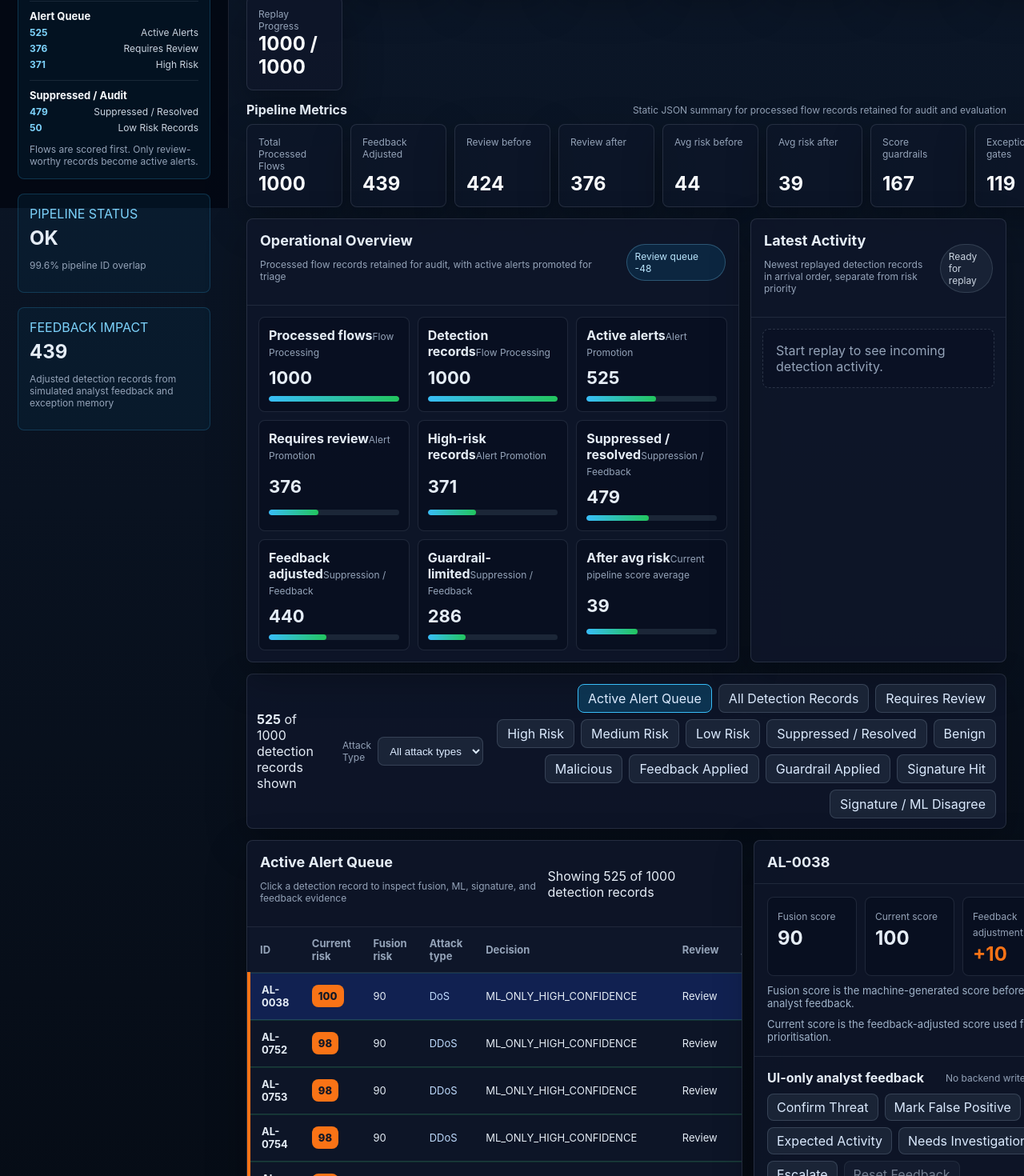
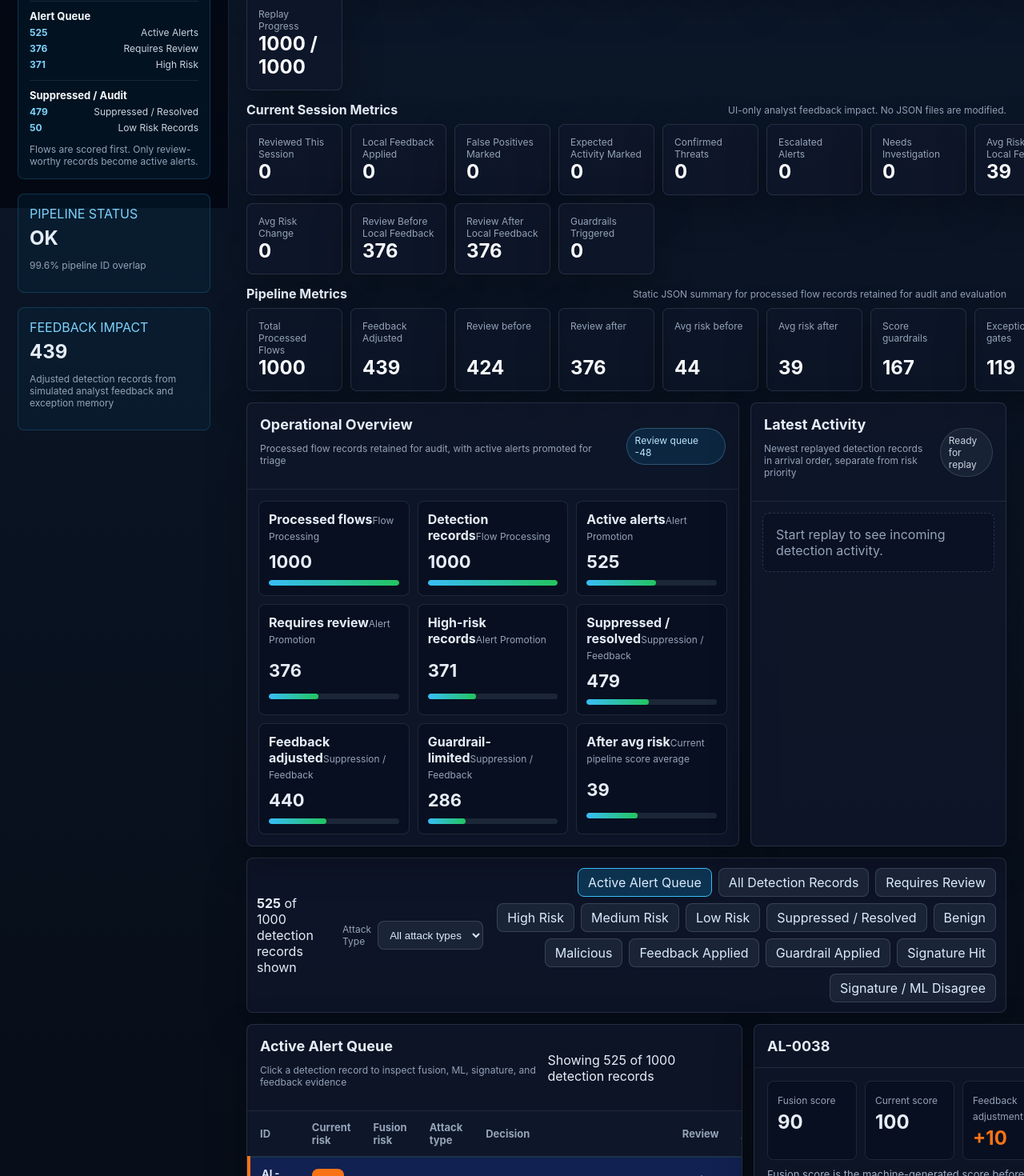
Before and after one commit to LCK0629/ids-dashboard, a React (Vite) app in the folder dashboard/: page / in a window 1280 px wide. Shown: the part 540-2010 px from the top of the page at 80% size. Built offline with nearby package versions, Linux system fonts and the light colour scheme.

Commit message:
Strengthen Stage 6 human feedback impact

```diff
--- a/dashboard/src/App.tsx
+++ b/dashboard/src/App.tsx
@@ -263,7 +263,9 @@ export default function App() {
         )}
 
         {activeView === 'investigations' && <InvestigationsPanel alert={selectedAlert} />}
-        {activeView === 'feedback' && <FeedbackSummaryPanel summary={feedbackSummary} />}
+        {activeView === 'feedback' && (
+          <FeedbackSummaryPanel sessionKpis={sessionKpis} summary={feedbackSummary} />
+        )}
         {activeView === 'reports' && (
           <ReportsPanel feedbackSummary={feedbackSummary} fusionSummary={fusionSummary} />
         )}
--- a/dashboard/src/components/AlertDetailPanel.tsx
+++ b/dashboard/src/components/AlertDetailPanel.tsx
@@ -61,6 +61,15 @@ export function AlertDetailPanel({ alert, onApplyFeedback, onResetFeedback }: Al
     : isSuppressedOrResolved(alert)
       ? 'This record is retained for auditability but is not part of the default active alert queue.'
       : 'This record is retained for audit and evaluation. It is not necessarily an active alert unless promoted by risk score, signature evidence, fusion decision, or analyst-review requirement.';
+  const originalPipelineRisk = Number(alert.stage5CurrentRiskScore ?? alert.currentRiskScore ?? 0);
+  const interactiveCurrentRisk = Number(alert.currentRiskScore ?? 0);
+  const interactiveAdjustment = interactiveCurrentRisk - originalPipelineRisk;
+  const reviewBefore = Boolean(alert.stage5RequiresAnalystReview ?? alert.requiresAnalystReview);
+  const reviewAfter = Boolean(alert.requiresAnalystReview);
+  const guardrailResult = alert.localGuardrailMessage
+    || (alert.feedbackGuardrailsApplied?.length
+      ? `Existing pipeline guardrails: ${alert.feedbackGuardrailsApplied.join(', ')}`
+      : 'No guardrail triggered in this session.');
 
   return (
     <aside className="panel detail-panel">
@@ -77,6 +86,27 @@ export function AlertDetailPanel({ alert, onApplyFeedback, onResetFeedback }: Al
         onApplyFeedback={(action) => onApplyFeedback?.(alert, action)}
         onResetFeedback={() => onResetFeedback?.(alert)}
       />
+
+      <EvidenceBlock title="Feedback Impact">
+        <div className="detail-grid">
+          <DetailItem label="Before feedback">{formatScore(originalPipelineRisk)}</DetailItem>
+          <DetailItem label="After feedback">{formatScore(interactiveCurrentRisk)}</DetailItem>
+          <DetailItem label="Fusion risk score">{formatScore(alert.fusionRiskScore)}</DetailItem>
+          <DetailItem label="Score adjustment">
+            {interactiveAdjustment > 0 ? `+${interactiveAdjustment}` : interactiveAdjustment}
+          </DetailItem>
+          <DetailItem label="Review status before">{value(reviewBefore)}</DetailItem>
+          <DetailItem label="Review status after">{value(reviewAfter)}</DetailItem>
+          <DetailItem label="Local analyst feedback">{value(alert.localFeedbackLabel)}</DetailItem>
+          <DetailItem label="Guardrail result">{guardrailResult}</DetailItem>
+        </div>
+        <p>
+          {alert.localFeedbackReason || 'No local analyst feedback applied in this session.'}
+        </p>
+        <p className="helper-text">
+          Human feedback changes local dashboard priority only. No JSON files are modified and no model retraining is performed.
+        </p>
+      </EvidenceBlock>
 
       <EvidenceBlock title="Identity">
         <div className="detail-grid">
--- a/dashboard/src/components/AlertQueue.tsx
+++ b/dashboard/src/components/AlertQueue.tsx
@@ -21,6 +21,7 @@ function classNameForAlert(alert: FeedbackAdjustedAlert, selected: boolean): str
   if (isHighRisk(alert)) classes.push('high-risk');
   if (isAdjusted(alert)) classes.push('adjusted');
   if (requiresReview(alert)) classes.push('review');
+  if (alert.localGuardrailMessage || Boolean(alert.feedbackGuardrailsApplied?.length)) classes.push('guardrail');
   return classes.join(' ');
 }
 
--- a/dashboard/src/components/FeedbackSummaryPanel.tsx
+++ b/dashboard/src/components/FeedbackSummaryPanel.tsx
@@ -1,16 +1,18 @@
 import type { FeedbackEvaluationSummary } from '../types/alerts';
+import type { SessionKpis } from '../types/feedback';
 import { formatScore } from '../utils/alertFilters';
 
 interface FeedbackSummaryPanelProps {
   summary: FeedbackEvaluationSummary;
+  sessionKpis: SessionKpis;
 }
 
 function value(input: number | undefined): string {
   return input === undefined ? 'N/A' : String(input);
 }
 
-export function FeedbackSummaryPanel({ summary }: FeedbackSummaryPanelProps) {
-  const metrics = [
+export function FeedbackSummaryPanel({ summary, sessionKpis }: FeedbackSummaryPanelProps) {
+  const pipelineMetrics = [
     ['Records adjusted', value(summary.alertsAdjusted)],
     ['Direct feedback count', value(summary.directFeedbackAppliedCount)],
     ['Exception memory applied', value(summary.exceptionMemoryAppliedCount)],
@@ -20,6 +22,16 @@ export function FeedbackSummaryPanel({ summary }: FeedbackSummaryPanelProps) {
     ['Review queue after', value(summary.reviewQueueAfter)],
     ['Average risk before', formatScore(summary.averageRiskBeforeFeedback)],
     ['Average risk after', formatScore(summary.averageRiskAfterFeedback)],
+  ];
+  const sessionMetrics = [
+    ['Local feedback applied', value(sessionKpis.localFeedbackApplied)],
+    ['Confirmed threats', value(sessionKpis.confirmedThreats)],
+    ['False positives marked', value(sessionKpis.falsePositivesMarked)],
+    ['Expected activity marked', value(sessionKpis.expectedActivityMarked)],
+    ['Needs investigation', value(sessionKpis.needsInvestigation)],
+    ['Escalated alerts', value(sessionKpis.escalatedAlerts)],
+    ['Average risk change', formatScore(sessionKpis.averageRiskChange)],
+    ['Guardrails triggered', value(sessionKpis.guardrailsTriggered)],
   ];
 
   return (
@@ -31,8 +43,34 @@ export function FeedbackSummaryPanel({ summary }: FeedbackSummaryPanelProps) {
         </div>
         <span className="impact-pill">No live write-back</span>
       </div>
+      <div className="explain-panel">
+        <h3>Human Feedback Loop</h3>
+        <p>
+          Analyst feedback can raise or lower local priority, update review status, reorder the active queue, and update
+          the current session metrics. Guardrails prevent unsafe suppression of critical, Infiltration, or conflicting-evidence records.
+        </p>
+        <p>
+          UI-only analyst feedback. No backend write-back. No JSON files are modified. No model retraining is performed.
+        </p>
+      </div>
+      <div className="kpi-title feedback-panel-title">
+        <strong>Pipeline Feedback Summary</strong>
+        <span>Offline feedback and exception memory already applied to the static pipeline output</span>
+      </div>
       <div className="metric-grid">
-        {metrics.map(([label, metric]) => (
+        {pipelineMetrics.map(([label, metric]) => (
+          <article className="metric-card" key={label}>
+            <span>{label}</span>
+            <strong>{metric}</strong>
+          </article>
+        ))}
+      </div>
+      <div className="kpi-title feedback-panel-title">
+        <strong>Current Session Feedback Summary</strong>
+        <span>Interactive local feedback applied only inside this browser session</span>
+      </div>
+      <div className="metric-grid">
+        {sessionMetrics.map(([label, metric]) => (
           <article className="metric-card" key={label}>
             <span>{label}</span>
             <strong>{metric}</strong>
@@ -42,8 +80,8 @@ export function FeedbackSummaryPanel({ summary }: FeedbackSummaryPanelProps) {
       <div className="explain-panel">
         <h3>Interpretation</h3>
         <p>
-          Feedback is simulated in the pipeline. The dashboard displays the resulting priority changes, but it does not
-          write analyst decisions back to the JSON files.
+          The pipeline simulates feedback and exception memory offline. The dashboard adds UI-only feedback controls so
+          an analyst can test how feedback affects priority during the current session.
         </p>
         <p>
           The dashboard includes interactive controls for simulated feedback input and detection record replay.
--- a/dashboard/src/components/KpiCards.tsx
+++ b/dashboard/src/components/KpiCards.tsx
@@ -45,6 +45,21 @@ export function KpiCards({
     ['Exception trust gates', metric(feedbackSummary.exceptionRejectedByTrustGateCount)],
     ['Prediction ID overlap', formatPercent(fusionSummary.idAlignmentSummary?.overlapRateAgainstStage2)],
   ];
+  const sessionImpactCards = [
+    ['Reviewed This Session', metric(sessionKpis.reviewedInSession)],
+    ['Local Feedback Applied', metric(sessionKpis.localFeedbackApplied)],
+    ['False Positives Marked', metric(sessionKpis.falsePositivesMarked)],
+    ['Expected Activity Marked', metric(sessionKpis.expectedActivityMarked)],
+    ['Confirmed Threats', metric(sessionKpis.confirmedThreats)],
+    ['Escalated Alerts', metric(sessionKpis.escalatedAlerts)],
+    ['Needs Investigation', metric(sessionKpis.needsInvestigation)],
+    ['Avg Risk Before Local Feedback', formatScore(sessionKpis.averageRiskBeforeLocalFeedback)],
+    ['Avg Risk After Local Feedback', formatScore(sessionKpis.averageRiskAfterLocalFeedback)],
+    ['Avg Risk Change', formatScore(sessionKpis.averageRiskChange)],
+    ['Review Before Local Feedback', metric(sessionKpis.reviewRequiredBeforeLocalFeedback)],
+    ['Review After Local Feedback', metric(sessionKpis.reviewRequiredAfterLocalFeedback)],
+    ['Guardrails Triggered', metric(sessionKpis.guardrailsTriggered)],
+  ];
 
   return (
     <section className="kpi-section" aria-label="Dashboard KPIs">
@@ -54,6 +69,18 @@ export function KpiCards({
       </div>
       <div className="kpi-grid">
         {sessionCards.map(([label, value]) => (
+          <article className="kpi-card" key={label}>
+            <span>{label}</span>
+            <strong>{value}</strong>
+          </article>
+        ))}
+      </div>
+      <div className="kpi-title secondary">
+        <strong>Current Session Metrics</strong>
+        <span>UI-only analyst feedback impact. No JSON files are modified.</span>
+      </div>
+      <div className="kpi-grid session-impact">
+        {sessionImpactCards.map(([label, value]) => (
           <article className="kpi-card" key={label}>
             <span>{label}</span>
             <strong>{value}</strong>
--- a/dashboard/src/styles.css
+++ b/dashboard/src/styles.css
@@ -215,6 +215,10 @@ button {
 
 .alert-row.adjusted {
   box-shadow: inset 0 0 0 1px rgba(34, 197, 94, 0.15);
+}
+
+.alert-row.guardrail {
+  box-shadow: inset 0 0 0 1px rgba(251, 146, 60, 0.22);
 }
 
 .alert-row.review .risk-badge {
@@ -923,6 +927,10 @@ button {
   color: #fed7aa;
 }
 
+.feedback-panel-title {
+  padding: 0 16px;
+}
+
 /* Latest replay activity */
 .operations-top-grid {
   display: grid;
--- a/dashboard/src/types/alerts.ts
+++ b/dashboard/src/types/alerts.ts
@@ -58,6 +58,7 @@ export interface FeedbackAdjustedAlert {
   mappedAttackType?: string;
   rawLabel?: string;
   stage5CurrentRiskScore?: number;
+  stage5RequiresAnalystReview?: boolean;
   localFeedbackAction?: string;
   localFeedbackLabel?: string;
   localFeedbackReason?: string;
--- a/dashboard/src/utils/alertFilters.ts
+++ b/dashboard/src/utils/alertFilters.ts
@@ -83,6 +83,7 @@ export function recordStatusBadges(alert: FeedbackAdjustedAlert): string[] {
   if (status.includes('false_positive') || status.includes('false positive')) badges.push('False Positive');
   if (status.includes('expected_activity') || status.includes('expected activity')) badges.push('Expected Activity');
   if (Number(alert.currentRiskScore ?? 0) > 0 && Number(alert.currentRiskScore ?? 0) < 40) badges.push('Low Risk');
+  if (alert.localGuardrailMessage || Boolean(alert.feedbackGuardrailsApplied?.length)) badges.push('Guardrail Applied');
   return [...new Set(badges)];
 }
 
--- a/dashboard/src/utils/feedback.ts
+++ b/dashboard/src/utils/feedback.ts
@@ -62,9 +62,13 @@ export function applyLocalFeedbackOverride(
   override?: LocalFeedbackOverride
 ): FeedbackAdjustedAlert {
   const stage5CurrentRiskScore = Number(alert.stage5CurrentRiskScore ?? alert.currentRiskScore ?? 0);
+  const stage5RequiresAnalystReview = Boolean(
+    alert.stage5RequiresAnalystReview ?? alert.requiresAnalystReview
+  );
   const baseAlert = {
     ...alert,
     stage5CurrentRiskScore,
+    stage5RequiresAnalystReview,
   };
 
   if (!override) {
@@ -79,22 +83,22 @@ export function applyLocalFeedbackOverride(
   if (isReduction && alert.fusionConfidenceLevel === 'Critical' && nextScore < 70) {
     nextScore = 70;
     reviewRequired = true;
-    guardrailMessages.push('risk score floor preserved due to critical evidence');
+    guardrailMessages.push('critical evidence');
   }
 
   if (isReduction && alert.fusionAttackType === 'Infiltration' && nextScore < 75) {
     nextScore = 75;
     reviewRequired = true;
-    guardrailMessages.push('risk score floor preserved due to Infiltration evidence');
+    guardrailMessages.push('Infiltration evidence');
   }
 
   if (alert.fusionDecision === 'SIGNATURE_ML_DISAGREE') {
     reviewRequired = true;
-    guardrailMessages.push('review preserved due to signature/ML disagreement');
+    guardrailMessages.push('signature/ML disagreement');
   }
 
   const guardrailMessage = guardrailMessages.length
-    ? `Guardrail applied: ${guardrailMessages.join('; ')}.`
+    ? `Guardrail applied: risk score floor or review status preserved due to ${guardrailMessages.join('; ')}.`
     : undefined;
 
   return {
@@ -124,7 +128,21 @@ export function calculateSessionKpis(
   totalRecords: number
 ): SessionKpis {
   const totalRisk = visibleRecords.reduce((sum, alert) => sum + Number(alert.currentRiskScore ?? 0), 0);
+  const beforeRiskTotal = allDetectionRecords.reduce(
+    (sum, alert) => sum + Number(alert.stage5CurrentRiskScore ?? alert.currentRiskScore ?? 0),
+    0
+  );
+  const afterRiskTotal = allDetectionRecords.reduce(
+    (sum, alert) => sum + Number(alert.currentRiskScore ?? 0),
+    0
+  );
   const feedbackValues = Object.values(feedbackMap);
+  const averageBefore = allDetectionRecords.length
+    ? Number((beforeRiskTotal / allDetectionRecords.length).toFixed(2))
+    : 0;
+  const averageAfter = allDetectionRecords.length
+    ? Number((afterRiskTotal / allDetectionRecords.length).toFixed(2))
+    : 0;
   return {
     visibleRecords: visibleRecords.length,
     allDetectionRecords: allDetectionRecords.length,
@@ -136,7 +154,18 @@ export function calculateSessionKpis(
     highRiskRecords: visibleRecords.filter((alert) => Number(alert.currentRiskScore ?? 0) >= 70).length,
     requiresReview: visibleRecords.filter((alert) => alert.requiresAnalystReview).length,
     falsePositivesMarked: feedbackValues.filter((feedback) => feedback.action === 'FALSE_POSITIVE').length,
+    expectedActivityMarked: feedbackValues.filter((feedback) => feedback.action === 'EXPECTED_ACTIVITY').length,
+    confirmedThreats: feedbackValues.filter((feedback) => feedback.action === 'CONFIRMED_THREAT').length,
     escalatedAlerts: feedbackValues.filter((feedback) => feedback.action === 'ESCALATED').length,
+    needsInvestigation: feedbackValues.filter((feedback) => feedback.action === 'NEEDS_INVESTIGATION').length,
+    averageRiskBeforeLocalFeedback: averageBefore,
+    averageRiskAfterLocalFeedback: averageAfter,
+    averageRiskChange: Number((averageAfter - averageBefore).toFixed(2)),
+    reviewRequiredBeforeLocalFeedback: allDetectionRecords.filter(
+      (alert) => Boolean(alert.stage5RequiresAnalystReview ?? alert.requiresAnalystReview)
+    ).length,
+    reviewRequiredAfterLocalFeedback: allDetectionRecords.filter((alert) => alert.requiresAnalystReview).length,
+    guardrailsTriggered: allDetectionRecords.filter((alert) => Boolean(alert.localGuardrailMessage)).length,
     replayProgress: `${Math.min(replayIndex, totalRecords)} / ${totalRecords}`,
   };
 }
```
Also changed, not shown: dashboard/src/types/feedback.ts (+9 -0 lines), 2 other files (tests, documents, lock files or other folders).
